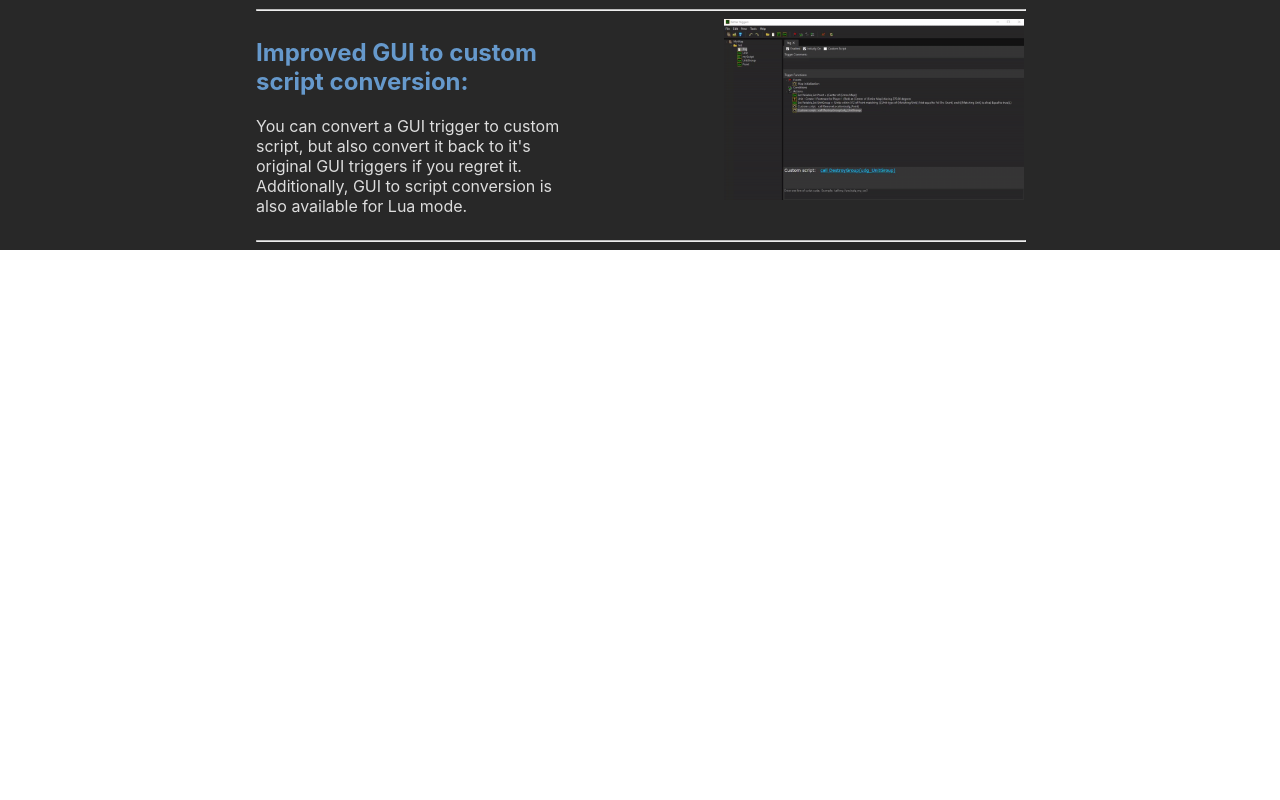
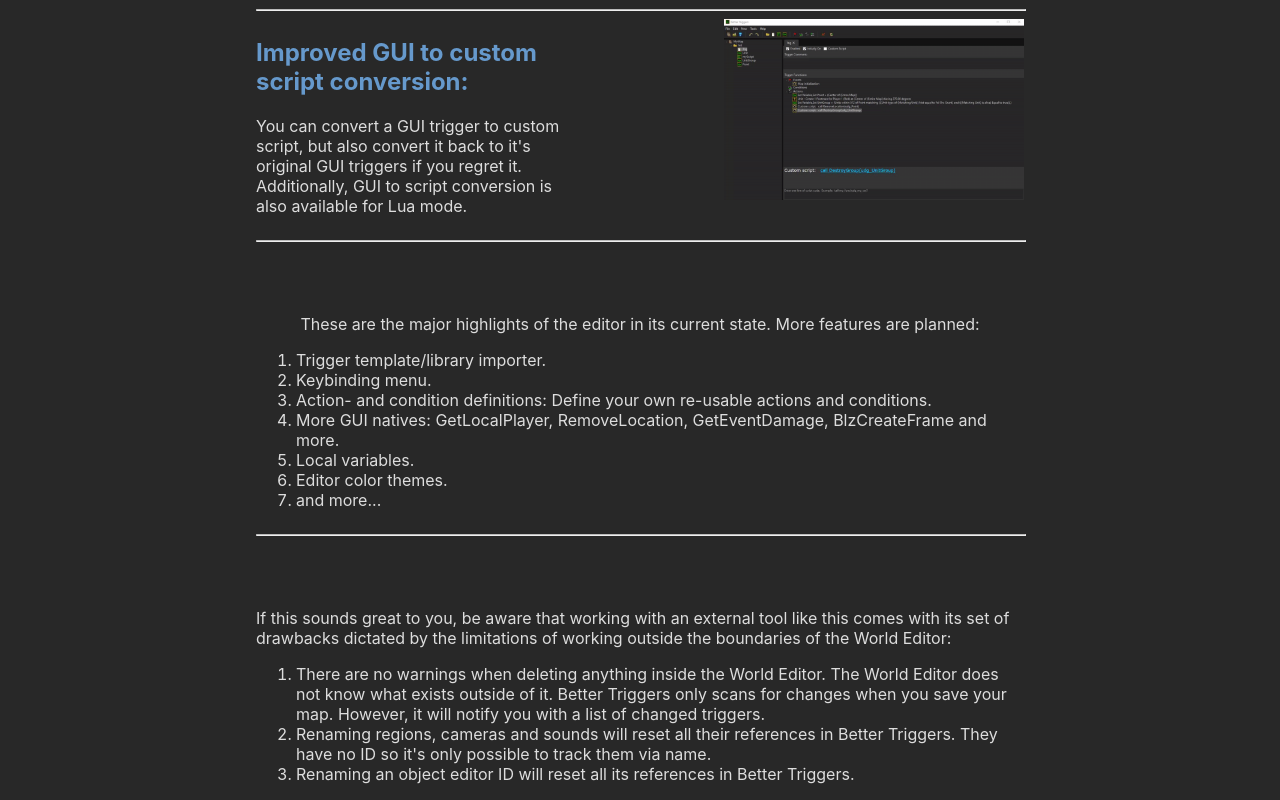
Before and after one commit to TheLazzoro/BetterTriggersGuide, a React (Vite) app: page / in a window 1280 px wide. Shown: the part 2918-3718 px from the top of the page. Before the commit the page ends 3168 px from the top, so only its background shows below. Built offline with nearby package versions, Linux system fonts and the light colour scheme.

Commit message:
Update Home.tsx

```diff
--- a/src/routes/Home.tsx
+++ b/src/routes/Home.tsx
@@ -112,6 +112,30 @@
                     </div>
                 </div>
                 <hr className="solid"></hr>
+                <p/>
+                <p/>
+                These are the major highlights of the editor in its current state. More features are planned:
+                <ol>
+                    <li>Trigger template/library importer.</li>
+                    <li>Keybinding menu.</li>
+                    <li>Action- and condition definitions: Define your own re-usable actions and conditions.</li>
+                    <li>More GUI natives: GetLocalPlayer, RemoveLocation, GetEventDamage, BlzCreateFrame and more.</li>
+                    <li>Local variables.</li>
+                    <li>Editor color themes.</li>
+                    <li>and more...</li>
+                </ol>
+                <hr className="solid"></hr>
+                <p/>
+                <p/>
+                If this sounds great to you, be aware that working with an external tool
+                like this comes with its set of drawbacks dictated by the limitations of working outside the boundaries of the World Editor:
+                <ol>
+                    <li>There are no warnings when deleting anything inside the World Editor. The World Editor does not know what exists outside of it.
+                        Better Triggers only scans for changes when you save your map. However, it will notify you with a list of changed triggers.</li>
+                    <li>Renaming regions, cameras and sounds will reset all their references in Better Triggers.
+                        They have no ID so it's only possible to track them via name.</li>
+                    <li>Renaming an object editor ID will reset all its references in Better Triggers.</li>
+                </ol>
             </header>
         </div>
     )
```
